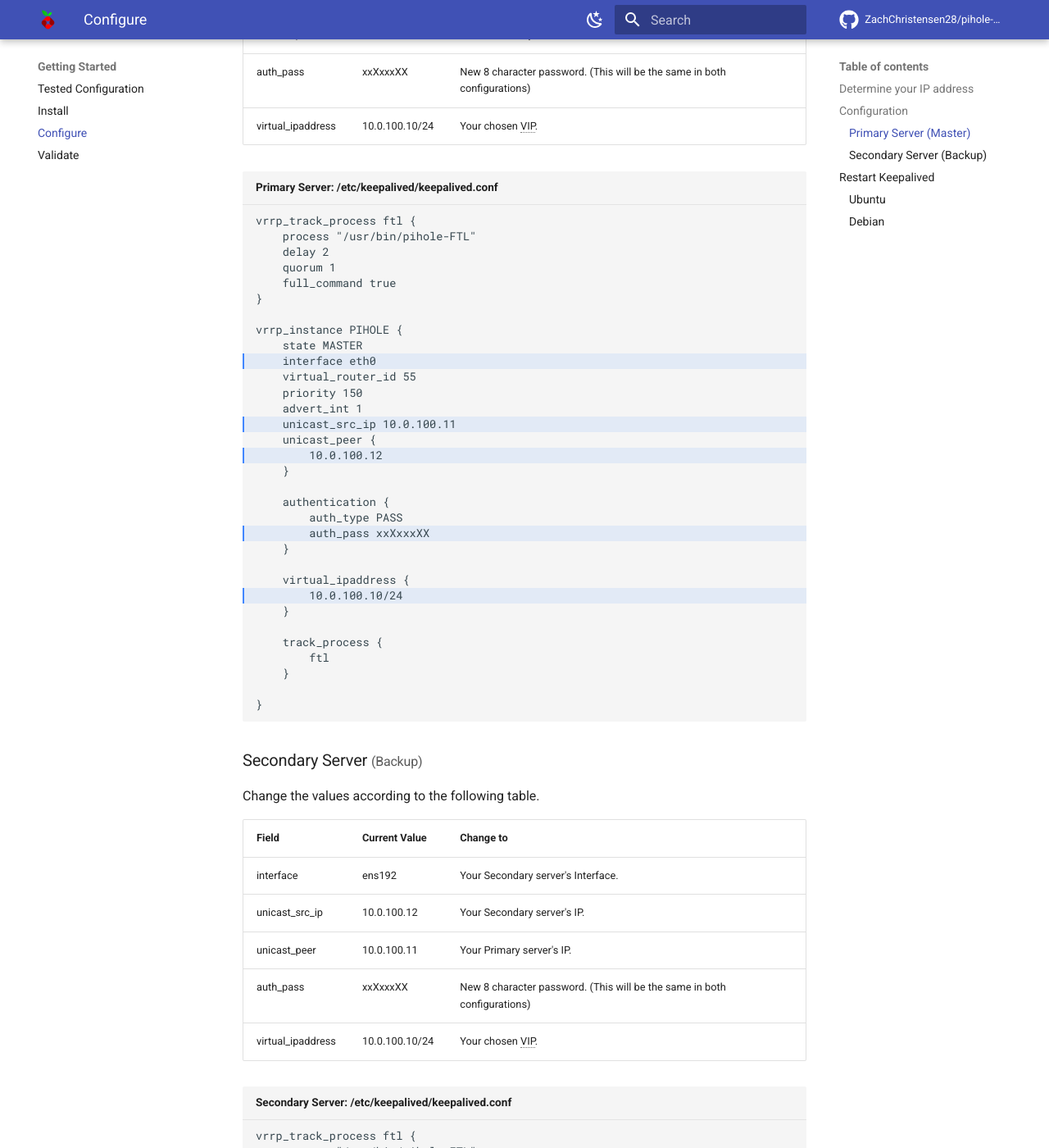
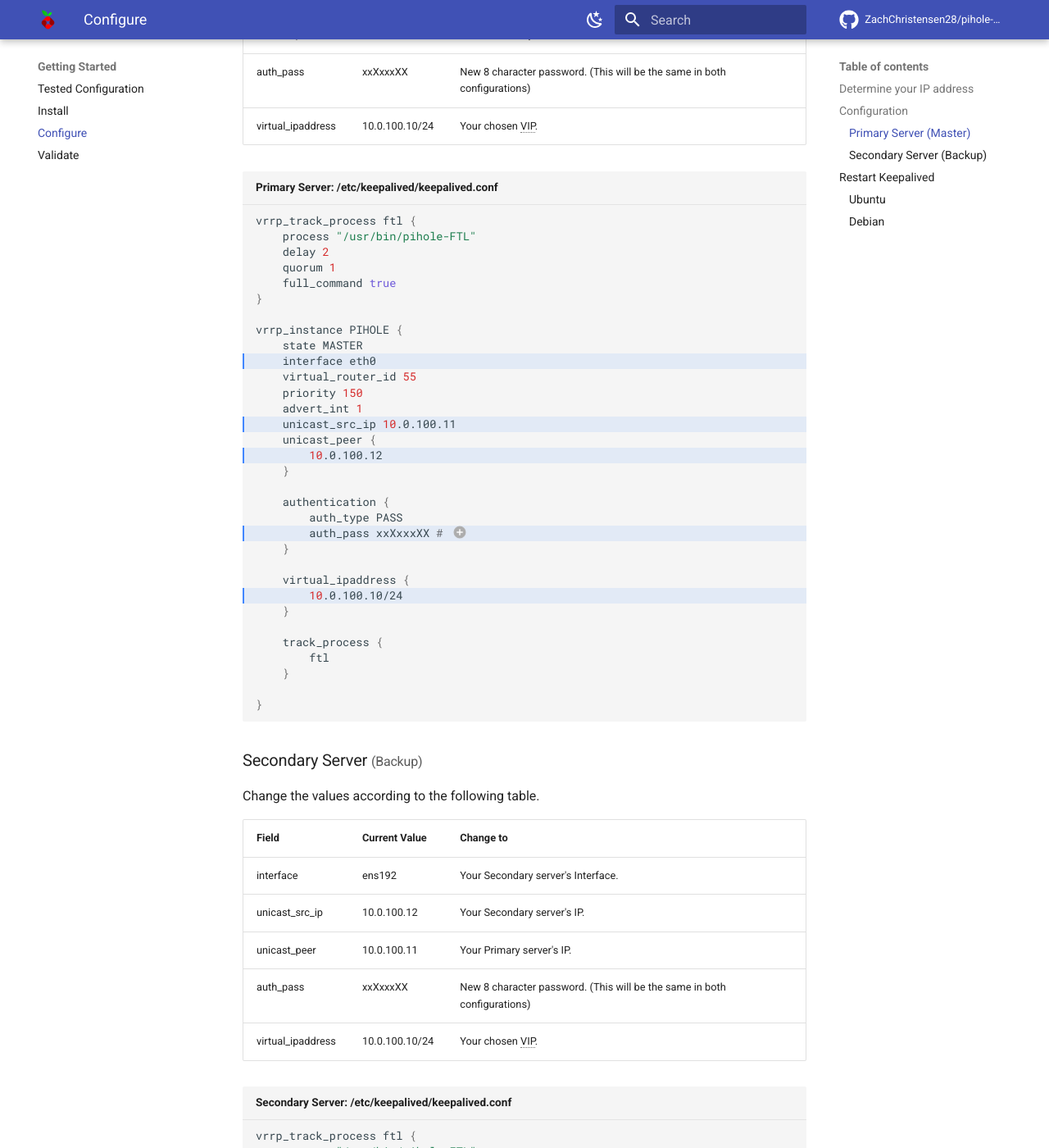
Before and after one commit to ZachChristensen28/pihole-keepalived, an MkDocs documentation site: the page built from docs/getting-started/configure-keepalived.md, in a window 1280 px wide and 1400 px high, scrolled down 1286 px. Shown: the whole window at 82% size. Built offline with MkDocs 1.6.1 and Material for MkDocs 9.7.7, drawn with Linux system fonts in a browser that asks for light colours; comment, search, counter and statistics services are not loaded; some of the changed text lies outside the part shown.

Commit message:
adding annotations
Signed-off-by: Zach Christensen <23529374+ZachChristensen28@users.noreply.github.com>

````diff
--- a/docs/getting-started/configure-keepalived.md
+++ b/docs/getting-started/configure-keepalived.md
@@ -47,7 +47,7 @@ unicast_peer | 10.0.100.12 | Your Secondary server's IP.
 auth_pass | xxXxxxXX | New 8 character password. (This will be the same in both configurations)
 virtual_ipaddress | 10.0.100.10/24 | Your chosen VIP.
 
-``` text hl_lines="10 14 16 21 25" title="Primary Server: /etc/keepalived/keepalived.conf"
+``` shell hl_lines="10 14 16 21 25" title="Primary Server: /etc/keepalived/keepalived.conf"
 vrrp_track_process ftl {
     process "/usr/bin/pihole-FTL"
     delay 2
@@ -94,7 +96,7 @@ unicast_peer | 10.0.100.11 | Your Primary server's IP.
 auth_pass | xxXxxxXX | New 8 character password. (This will be the same in both configurations)
 virtual_ipaddress | 10.0.100.10/24 | Your chosen VIP.
 
-``` text hl_lines="10 14 16 21 25" title="Secondary Server: /etc/keepalived/keepalived.conf"
+``` shell hl_lines="10 14 16 21 25" title="Secondary Server: /etc/keepalived/keepalived.conf"
 vrrp_track_process ftl {
     process "/usr/bin/pihole-FTL"
     delay 2
````
Also changed, not shown: other parts of docs/getting-started/configure-keepalived.md (+7 -3 lines).
